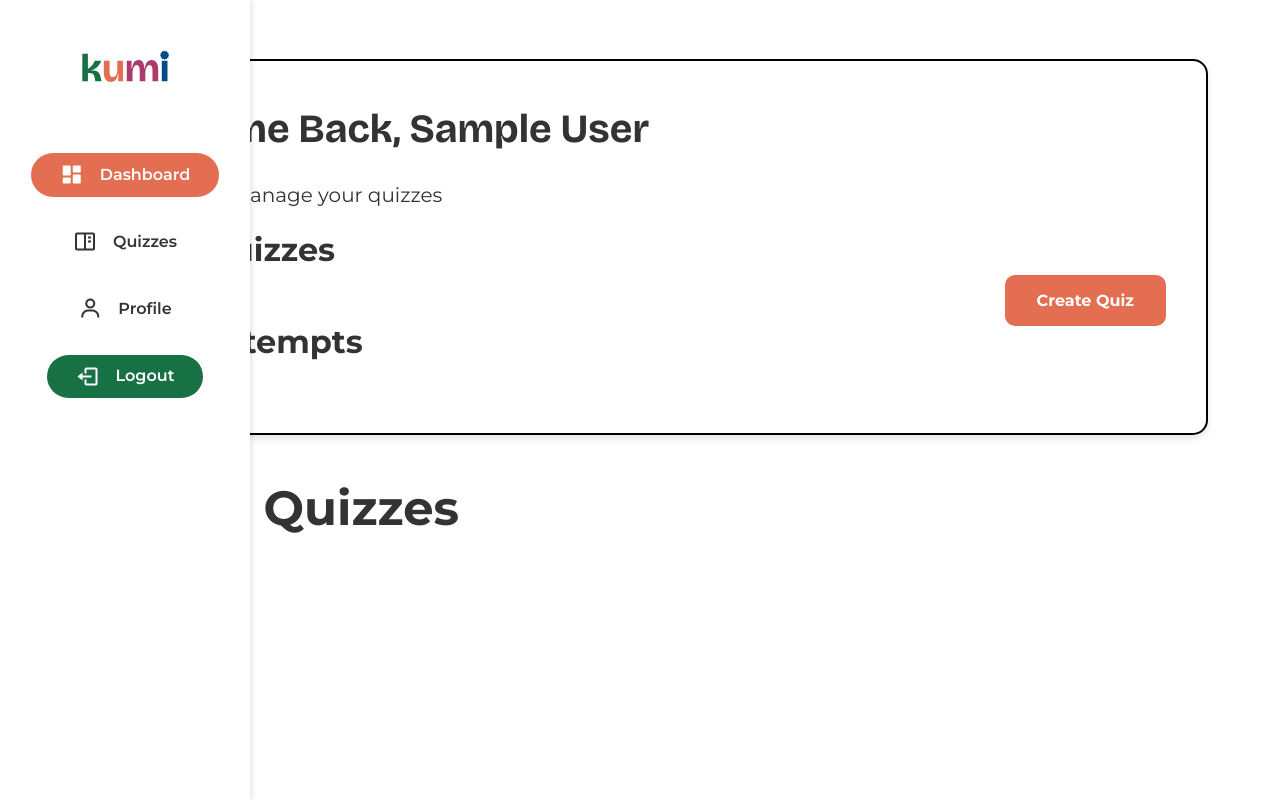
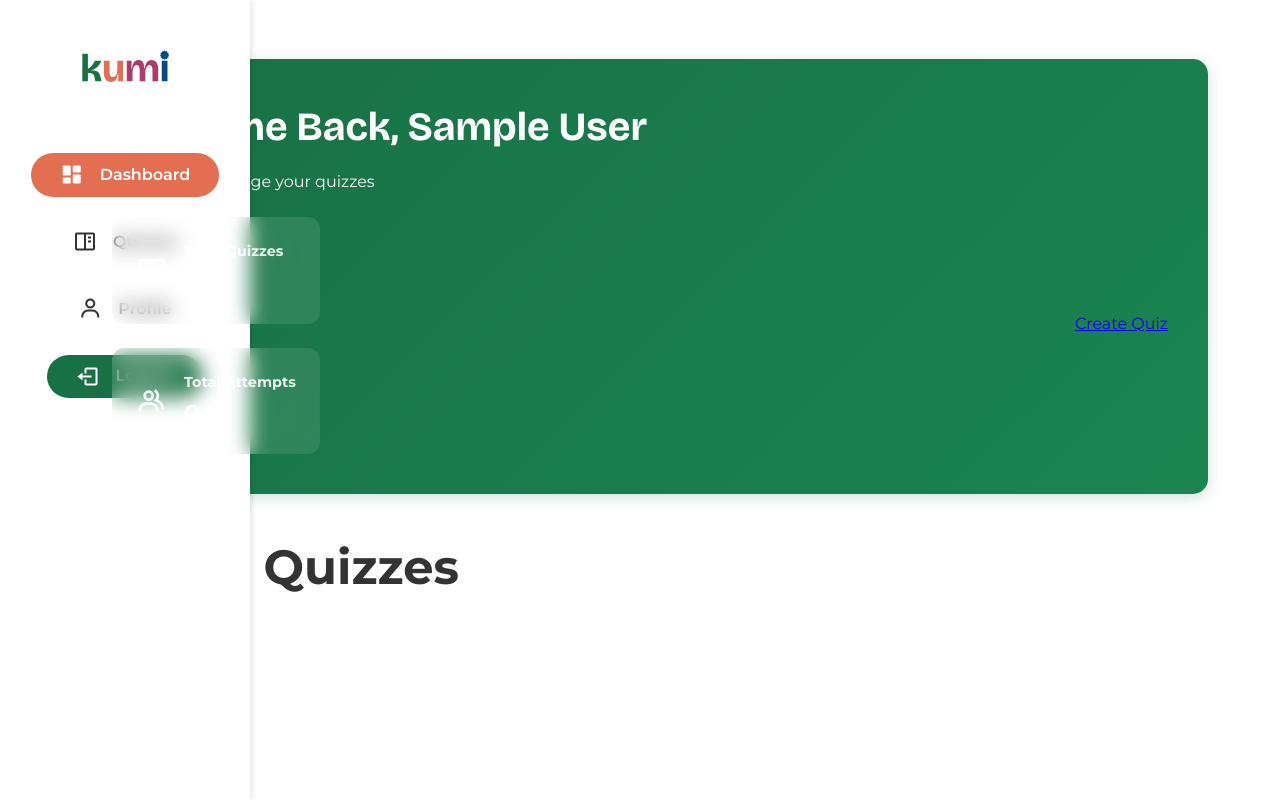
Before and after one commit to nanadotam/kumi_fcln, a PHP site: page /view/teacher_dashboard.php in a window 1280 px wide. Run offline with PHP 8.4, Linux system fonts and the light colour scheme; the visitor is signed in with stand-in values (Sample User, id 1); data comes from the database, SQL or seed files in the repository.

Commit message:
teacher dashboard change

```diff
--- a/assets/css/teacher_dashboard.css
+++ b/assets/css/teacher_dashboard.css
@@ -65,127 +65,161 @@ body {
     background-color: var(--color-dark-pink);
 }
 
+/* Dashboard Layout */
 .dashboard {
     max-width: 1200px;
     margin: 0 auto;
     padding: 2rem;
 }
 
+/* Welcome Section */
 .welcome-section {
-    background-color: var(--color-light);
-    border: 2px solid #000;
+    background: linear-gradient(135deg, var(--color-primary), #1a8550);
     border-radius: 15px;
     padding: 2.5rem;
     margin-bottom: 2.5rem;
-    box-shadow: 0px 4px 6px rgba(0, 0, 0, 0.1);
+    color: white;
+    box-shadow: 0 4px 15px rgba(24, 112, 69, 0.2);
 }
 
 .welcome-section h1 {
     font-size: 2.5rem;
     font-family: 'Bricolage Grotesque', sans-serif;
-    margin-bottom: 1.5rem;
-}
-
-.welcome-section p{
-    font-size: 1.25rem;
+    margin-bottom: 1rem;
 }
 
 .welcome-content {
     display: flex;
     justify-content: space-between;
     align-items: center;
+    gap: 2rem;
 }
 
-.create-quiz-button a {
-    display: inline-block;
-    padding: 0.9rem 2rem;
-    background-color: var(--color-secondary);
-    color: var(--color-light);
-    text-decoration: none;
-    border-radius: 10px;
-    font-weight: bold;
-    font-size: 1rem;
-    transition: background-color 0.3s ease;
+.stats-overview {
+    display: grid;
+    grid-template-columns: repeat(auto-fit, minmax(200px, 1fr));
+    gap: 1.5rem;
+    margin-top: 1.5rem;
 }
 
-.create-quiz-button a:hover {
-    background-color: var(--color-dark-pink);
+.stat-card {
+    background: rgba(255, 255, 255, 0.1);
+    backdrop-filter: blur(10px);
+    padding: 1.5rem;
+    border-radius: 12px;
+    display: flex;
+    align-items: center;
+    gap: 1rem;
+    transition: transform 0.3s ease;
 }
 
-.welcome-image img {
-    max-width: 100%;
-    height: 300px;
-    /* object-fit: fill; */
-    object-fit: contain;
-    margin-bottom: 20px;
+.stat-card:hover {
+    transform: translateY(-5px);
 }
 
-.published-quizzes h2 {
+.stat-card i {
     font-size: 2rem;
-    margin-bottom: 1.5rem;
+    color: rgba(255, 255, 255, 0.9);
 }
 
-.quiz-list {
-    display: flex;
-    flex-direction: column;
+.stat-info h3 {
+    font-size: 0.9rem;
+    opacity: 0.9;
+    margin-bottom: 0.3rem;
+}
+
+.stat-info p {
+    font-size: 1.5rem;
+    font-weight: 600;
+}
+
+/* Quiz Grid */
+.quiz-grid {
+    display: grid;
+    grid-template-columns: repeat(auto-fill, minmax(300px, 1fr));
     gap: 1.5rem;
+    margin-top: 2rem;
 }
-/*
-.quiz-item {
+
+.quiz-card {
+    background: white;
+    border-radius: 12px;
+    padding: 1.5rem;
+    box-shadow: 0 2px 8px rgba(0, 0, 0, 0.08);
+    transition: all 0.3s ease;
+    border: 1px solid #eef2f6;
+}
+
+.quiz-card:hover {
+    transform: translateY(-5px);
+    box-shadow: 0 5px 15px rgba(0, 0, 0, 0.1);
+}
+
+.quiz-card-header {
     display: flex;
     justify-content: space-between;
-    align-items: center;
-    padding: 1.2rem 2rem;
-    background-color: var(--color-light);
-    border-radius: 10px;
-    border: 1px solid #ddd;
-    box-shadow: 0px 4px 6px rgba(0, 0, 0, 0.1);
-} */
+    align-items: flex-start;
+    margin-bottom: 1rem;
+}
 
-.quiz-item-link {
-    text-decoration: none;
-    display: block; /* Ensure the link covers the entire div */
-    color: inherit; /* Inherit text color */
-  }
+.quiz-card-header h3 {
+    font-size: 1.2rem;
+    color: var(--color-dark);
+    margin-right: 1rem;
+}
 
-  .quiz-item {
+.mode-badge {
+    padding: 0.4rem 0.8rem;
+    border-radius: 20px;
+    font-size: 0.8rem;
+    font-weight: 500;
+}
+
+.mode-badge.individual {
+    background: #e8f5e9;
+    color: #2e7d32;
+}
+
+.mode-badge.group {
+    background: #e3f2fd;
+    color: #1565c0;
+}
+
+.quiz-meta {
     display: flex;
-    justify-content: space-between;
-    align-items: center;
-    padding: 1.2rem 2rem;
-    background-color: var(--color-light);
-    border-radius: 10px;
-    border: 1px solid #ddd;
-    box-shadow: 0px 4px 6px rgba(0, 0, 0, 0.1);
-    transition: transform 0.3s ease, box-shadow 0.3s ease;
-  }
-
-  .quiz-item:hover {
-    transform: scale(1.02);
-    box-shadow: 0px 6px 10px rgba(0, 0, 0, 0.15);
-  }
-
-
-.quiz-title {
-    font-size: 1.2rem;
-    font-weight: bold;
+    gap: 1rem;
+    color: #666;
+    font-size: 0.9rem;
+    margin: 1rem 0;
 }
 
 .quiz-actions {
     display: flex;
-    gap: 1rem;
+    gap: 0.8rem;
+    margin-top: 1.5rem;
 }
 
-button {
-    background-color: transparent;
-    border: none;
-    font-size: 1.5rem;
-    cursor: pointer;
-    transition: color 0.3s ease;
+.quiz-actions button, .quiz-actions a {
+    padding: 0.6rem 1rem;
+    border-radius: 8px;
+    font-size: 0.9rem;
+    transition: all 0.2s ease;
 }
 
-button:hover {
-    color: var(--color-dark-pink);
+.view-btn {
+    background: var(--color-primary);
+    color: white;
+    flex: 1;
+}
+
+.edit-btn {
+    background: #f5f5f5;
+    color: #666;
+}
+
+.delete-btn {
+    background: #fee2e2;
+    color: #dc2626;
 }
 
 /* Footer */
```
